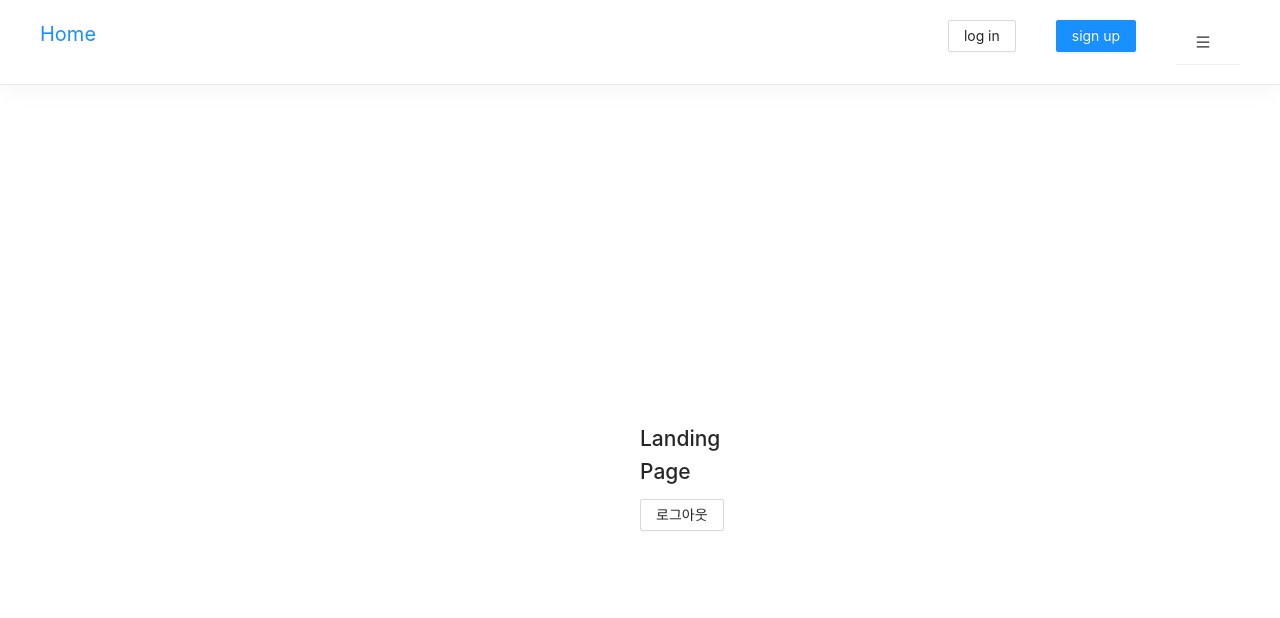
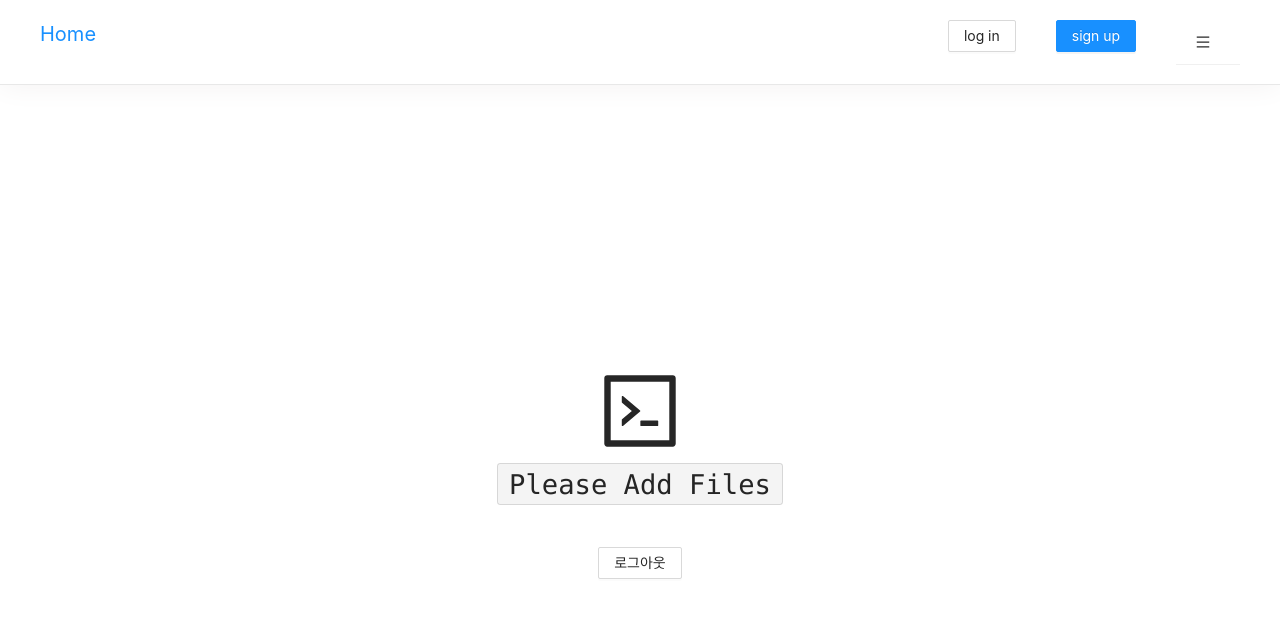
Before and after one commit to Eunbin-Son/mern-boiler-plate, a React (Create React App) app in the folder react_server/: page / in a window 1280 px wide. Shown: the top 618 px of the page. Built offline with nearby package versions, Linux system fonts and the light colour scheme; no server answers.

Commit message:
commit changes, landing page draft added

```diff
--- a/react_server/src/components/views/LandingPage/LandingPage.js
+++ b/react_server/src/components/views/LandingPage/LandingPage.js
@@ -1,9 +1,12 @@
 import React from 'react';
 import Axios from 'axios';
 import { withRouter } from "react-router-dom";
-import { Button } from 'antd';
+import { Button, Space, Typography } from 'antd';
+import  {CodeOutlined} from '@ant-design/icons';
 
 function LandingPage(props) {
+
+    const {Text} = Typography;
 
     const logoutHandler = () => {
         Axios.get('/api/users/logout')
@@ -17,11 +20,16 @@ function LandingPage(props) {
     }
 
     return (
-            <div style={{position: 'absolute', bottom: '50%',  top: '50%', left:'50%',  right: '50%'}}>
+        <div>
+            <div className="app">
+                <Space direction="vertical" align="center">
+                <CodeOutlined style={{fontSize:'5rem'}}/>
+                <Text code style={{fontSize:'2rem'}}>Please Add Files</Text>
                 <br />
-                <h2>Landing Page</h2>
                 <Button onClick={logoutHandler} href="#">로그아웃</Button>
+                </Space>
             </div>
+        </div>
     )
 }
 
--- a/react_server/src/components/views/Navbar/Navbar.css
+++ b/react_server/src/components/views/Navbar/Navbar.css
@@ -19,7 +19,7 @@
   padding: 19px 20px;
 }
 
-.menu__container .menu_right {
+.menu_right {
   float: right;
   display: inline-block;
   font-size: 20px;
--- a/react_server/src/components/views/Navbar/Navbar.js
+++ b/react_server/src/components/views/Navbar/Navbar.js
@@ -22,7 +22,6 @@ function Navbar() {
                 <div className="menu_right">
                         <Button href="/login">log in</Button>
                 </div>
-
             </div>
         </nav>
     )
--- a/react_server/src/index.css
+++ b/react_server/src/index.css
@@ -11,3 +11,11 @@ code {
   font-family: source-code-pro, Menlo, Monaco, Consolas, 'Courier New',
     monospace;
 }
+
+.app {
+  flex-direction: column;
+  display: flex;
+  justify-content: center;
+  align-items: center;
+  height: 100vh;
+}
```
